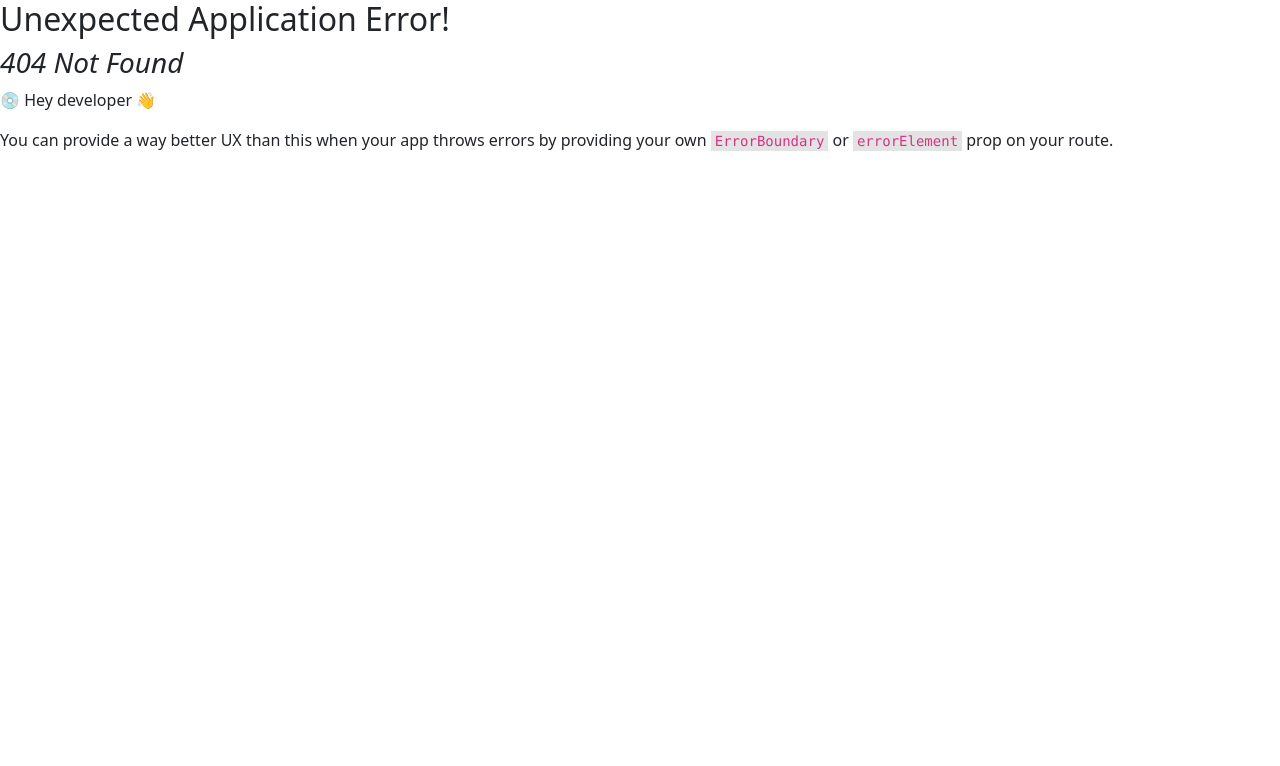
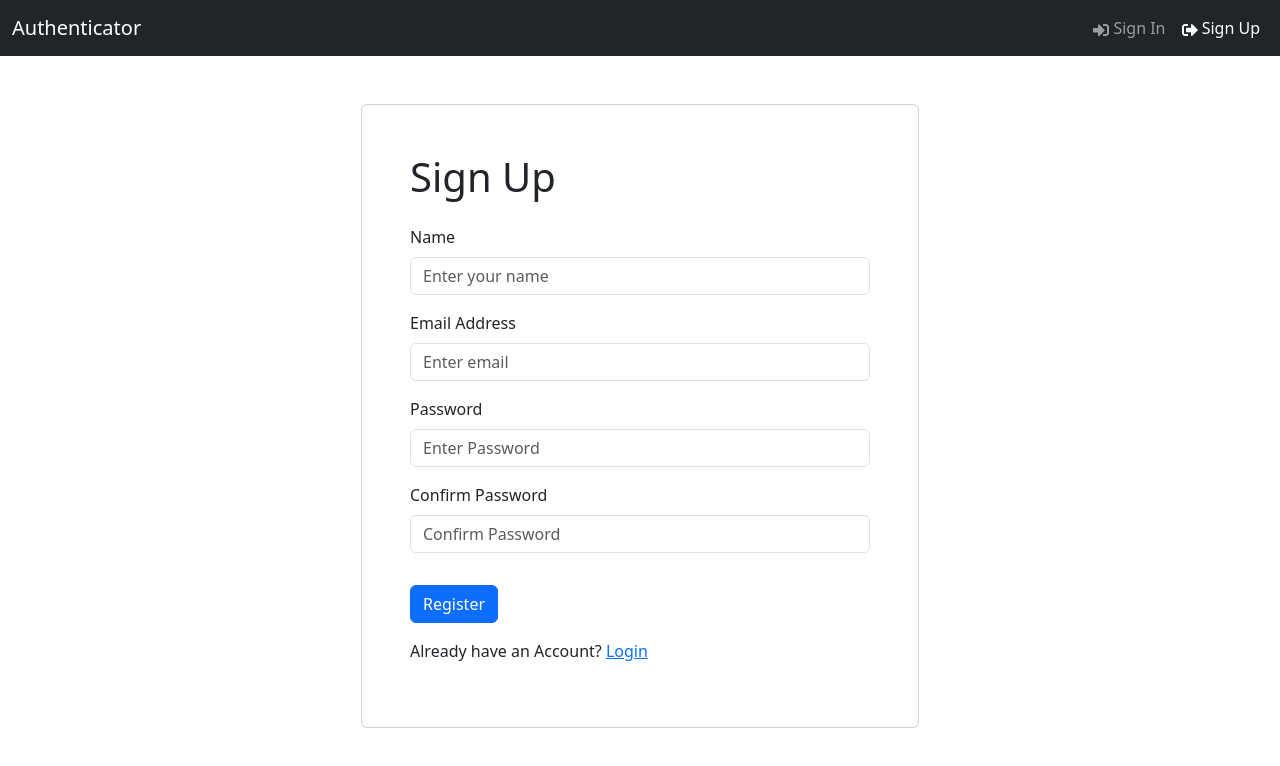
Before and after one commit to uimarshall/mern-auth-reduxtoolkit-, a React (Vite) app in the folder frontend/: page /register in a window 1280 px wide. Before the commit this address had no page. Shown: the top 766 px of the page. Built offline with nearby package versions, Linux system fonts and the light colour scheme.

Commit message:
Add sign up page and routing.

```diff
--- a/frontend/src/main.jsx
+++ b/frontend/src/main.jsx
@@ -11,12 +11,14 @@
 import 'bootstrap/dist/css/bootstrap.min.css';
 import HomePage from './pages/HomePage.jsx';
 import LoginPage from './pages/LoginPage.jsx';
+import RegisterPage from './pages/RegisterPage.jsx';
 
 const router = createBrowserRouter(
   createRoutesFromElements(
     <Route path="/" element={<App />}>
       <Route index={true} path="/" element={<HomePage />} />
       <Route path="/login" element={<LoginPage />} />
+      <Route path="/register" element={<RegisterPage />} />
     </Route>
   )
 );
--- /dev/null
+++ b/frontend/src/pages/RegisterPage.jsx
@@ -0,0 +1,71 @@
+import { useState } from 'react';
+import { Button, Form, Col, Row } from 'react-bootstrap';
+import { Link } from 'react-router-dom';
+import FormContainer from '../components/FormContainer';
+
+const RegisterPage = () => {
+  const [name, setName] = useState('');
+  const [email, setEmail] = useState('');
+  const [password, setPassword] = useState('');
+  const [confirmPassword, setConfirmPassword] = useState('');
+
+  const submitHandler = async (e) => {
+    e.preventDefault();
+    console.log('submit');
+  };
+
+  return (
+    <FormContainer>
+      <h1>Sign Up</h1>
+      <Form onSubmit={submitHandler}>
+        <Form.Group controlId="name" className="my-3">
+          <Form.Label>Name</Form.Label>
+          <Form.Control
+            type="text"
+            placeholder="Enter your name"
+            value={name}
+            onChange={(e) => setName(e.target.value)}
+          ></Form.Control>
+        </Form.Group>
+
+        <Form.Group controlId="email" className="my-3">
+          <Form.Label>Email Address</Form.Label>
+          <Form.Control
+            type="email"
+            placeholder="Enter email"
+            value={email}
+            onChange={(e) => setEmail(e.target.value)}
+          ></Form.Control>
+        </Form.Group>
+        <Form.Group controlId="password" className="my-3">
+          <Form.Label>Password</Form.Label>
+          <Form.Control
+            type="password"
+            placeholder="Enter Password"
+            value={password}
+            onChange={(e) => setPassword(e.target.value)}
+          ></Form.Control>
+        </Form.Group>
+        <Form.Group controlId="confirmPassword" className="my-3">
+          <Form.Label>Confirm Password</Form.Label>
+          <Form.Control
+            type="password"
+            placeholder="Confirm Password"
+            value={confirmPassword}
+            onChange={(e) => setConfirmPassword(e.target.value)}
+          ></Form.Control>
+        </Form.Group>
+        <Button type="submit" variant="primary" className="mt-3">
+          Register
+        </Button>
+        <Row className="py-3">
+          <Col>
+            Already have an Account? <Link to="/login">Login</Link>
+          </Col>
+        </Row>
+      </Form>
+    </FormContainer>
+  );
+};
+
+export default RegisterPage;
```
